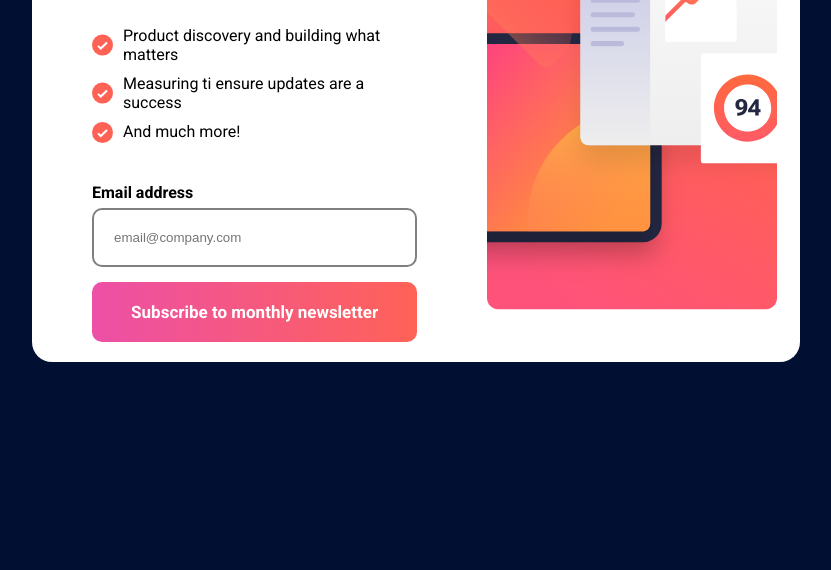
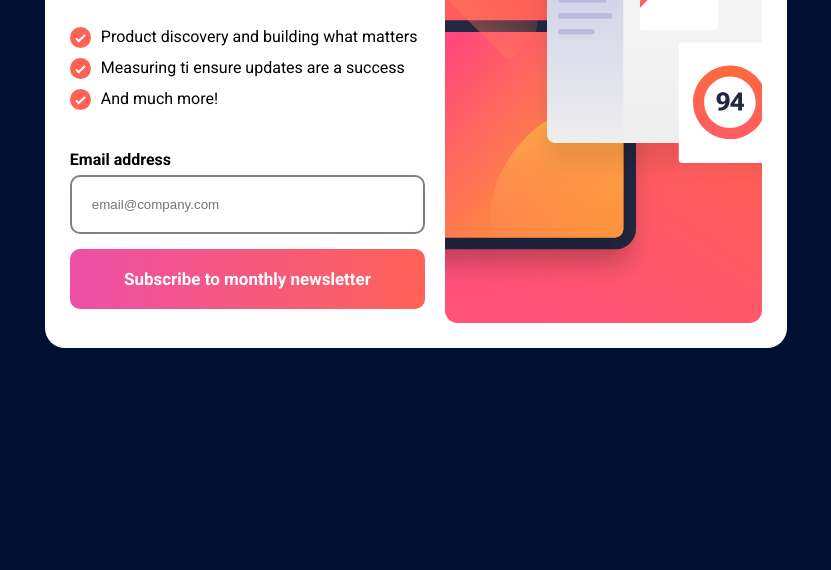
Before and after one commit to thiagojm23/FrontendMentor_Projeto1, a website: page index.html in a window 1280 px wide. Shown: the part 230-800 px from the top of the page, without its empty margins (224-1055 px from the left). Drawn offline with Linux system fonts and the light colour scheme.

Commit message:
Finalizando o trabalho

```diff
--- a/index.html
+++ b/index.html
@@ -42,9 +42,9 @@
         </div>
       </div>
     </div>
-    <div class="imagem">
-    <img class="grafico" src="assets/images/illustration-sign-up-desktop.svg" alt="grafico">
-  </div>
+
+   <img class="grafico" src="assets/images/illustration-sign-up-desktop.svg" alt="grafico">
+
   </main>
   <!--<div class="attribution">
     Challenge by <a href="https://www.frontendmentor.io?ref=challenge" target="_blank">Frontend Mentor</a>.
--- a/styles/style.css
+++ b/styles/style.css
@@ -6,42 +6,38 @@
 * {
   margin: 0;
   padding: 0;
+  box-sizing: border-box;
 }
 body {
-  box-sizing: border-box;
-  margin: 4.5% 20% 0% 20%;
+  margin: 4.5% 21% 0% 21%;
   font-family: "Roboto", sans-serif;
   background-color: #010f33;
 }
 .conteudo {
   display: flex;
-  padding-top: 20px;
-  padding-bottom: 20px;
+  padding: 25px;
+  max-width: max-content;
+  margin: auto;
   border-radius: 20px;
   background-color: white;
-  gap: 50px;
+  gap: 20px;
 }
 .conteudo__principal {
   display: flex;
-  padding-right: 20px;
-  margin-left: 50px;
-  padding-left: 10px;
   padding-top: 6%;
   flex-direction: column;
 }
 .conteudo__principal h1 {
   font-size: 50px;
-  padding-left: 2%;
   margin-bottom: 2%;
   color: var(--cor-texto);
 }
 .grafico {
-  max-width: 100%;
-  min-height: 100%;
   max-height: 100%;
+  height: 470px;
 }
 .imagem {
-  padding-right: 3%;
+  height: 470px;
 }
 .lista-de-vantagens {
   display: flex;
```
